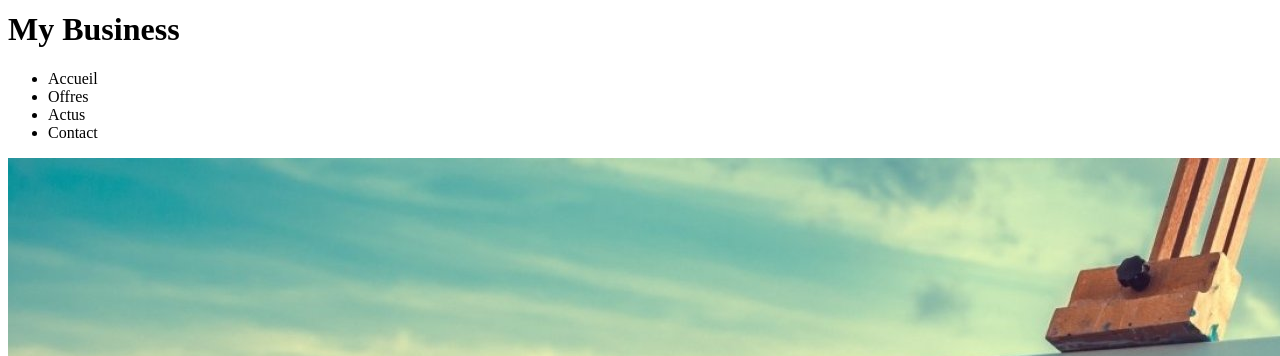
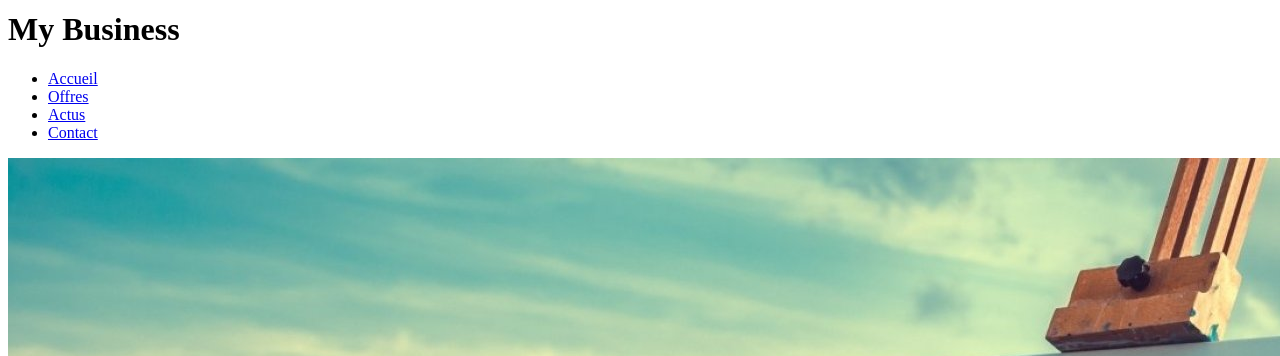
Before and after one commit to bastien-roussel/GRP-E-TD, a plain HTML site: page index.html in a window 1280 px wide. Shown: the part 455-811 px from the top of the page. Drawn offline with Linux system fonts and the light colour scheme.

Commit message:
ajout author + nav

```diff
--- a/index.html
+++ b/index.html
@@ -5,6 +5,7 @@
 <head>
     <title> My Business</title>
     <meta charset="utf-8" />
+    <meta name="author" content="Bastien ROUSSEL" />
 </head>
 
 <body>
@@ -12,12 +13,14 @@
     <header>
         <img alt="logo du site" src="./assets/imgs/logo.png" />
         <h1> My Business </h1>
-        <ul>
-            <li> Accueil </li>
-            <li> Offres </li>
-            <li> Actus </li>
-            <li> Contact </li>
-        </ul>
+        <nav>
+            <ul>
+                <li> <a href="./index.html"> Accueil </a> </li>
+                <li> <a href="#"> Offres </a></li>
+                <li> <a href="#">Actus </a></li>
+                <li> <a href="#">Contact </a></li>
+            </ul>
+        </nav>
     </header>
 
 
```
